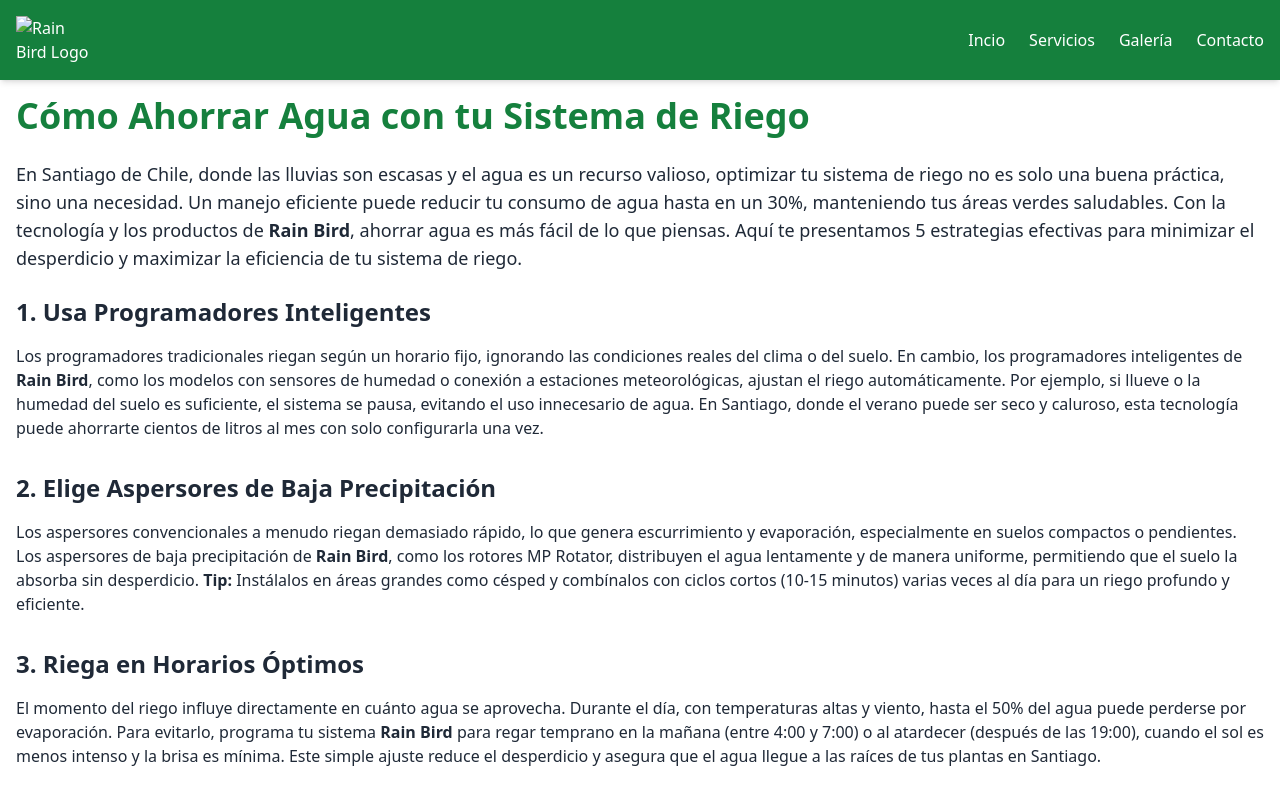
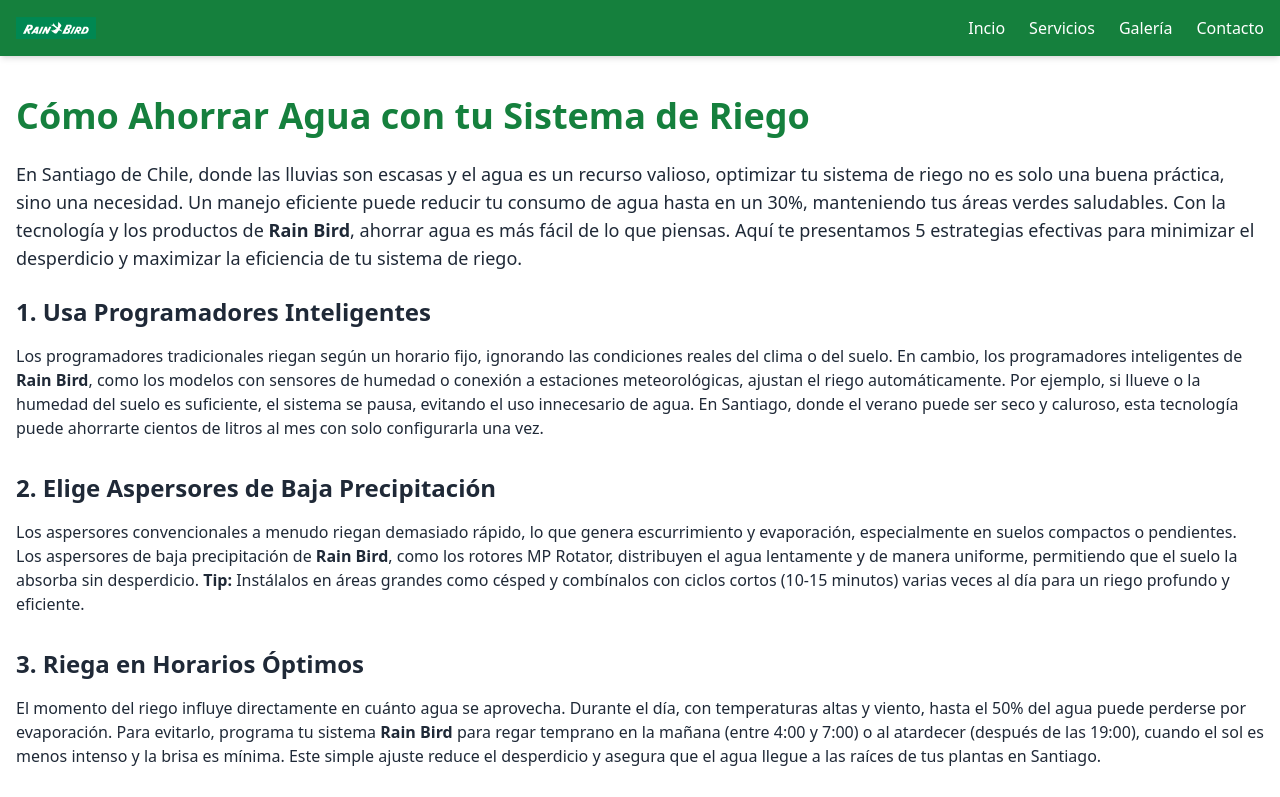
Before and after one commit to josefo727/rainbird, a plain HTML site: page articulos/ahorro-agua.html in a window 1280 px wide. Shown: the top 797 px of the page. Drawn offline with nearby package versions, Linux system fonts and the light colour scheme.

Commit message:
Update image path in ahorro-agua.html
Corrected the image source path for the Rain Bird logo to use an absolute path instead of a relative one.

```diff
--- a/articulos/ahorro-agua.html
+++ b/articulos/ahorro-agua.html
@@ -35,7 +35,7 @@
 <header class="bg-green-700 text-white fixed w-full z-10 shadow-md">
     <div class="container mx-auto flex justify-between items-center p-4">
         <a href="/">
-            <img src="./gallery/images/Rain-Bird.svg" alt="Rain Bird Logo" class="w-20">
+            <img src="/gallery/images/Rain-Bird.svg" alt="Rain Bird Logo" class="w-20">
         </a>
         <nav class="hidden md:flex space-x-6">
             <a href="#index" class="hover:text-gray-300">Incio</a>
```
